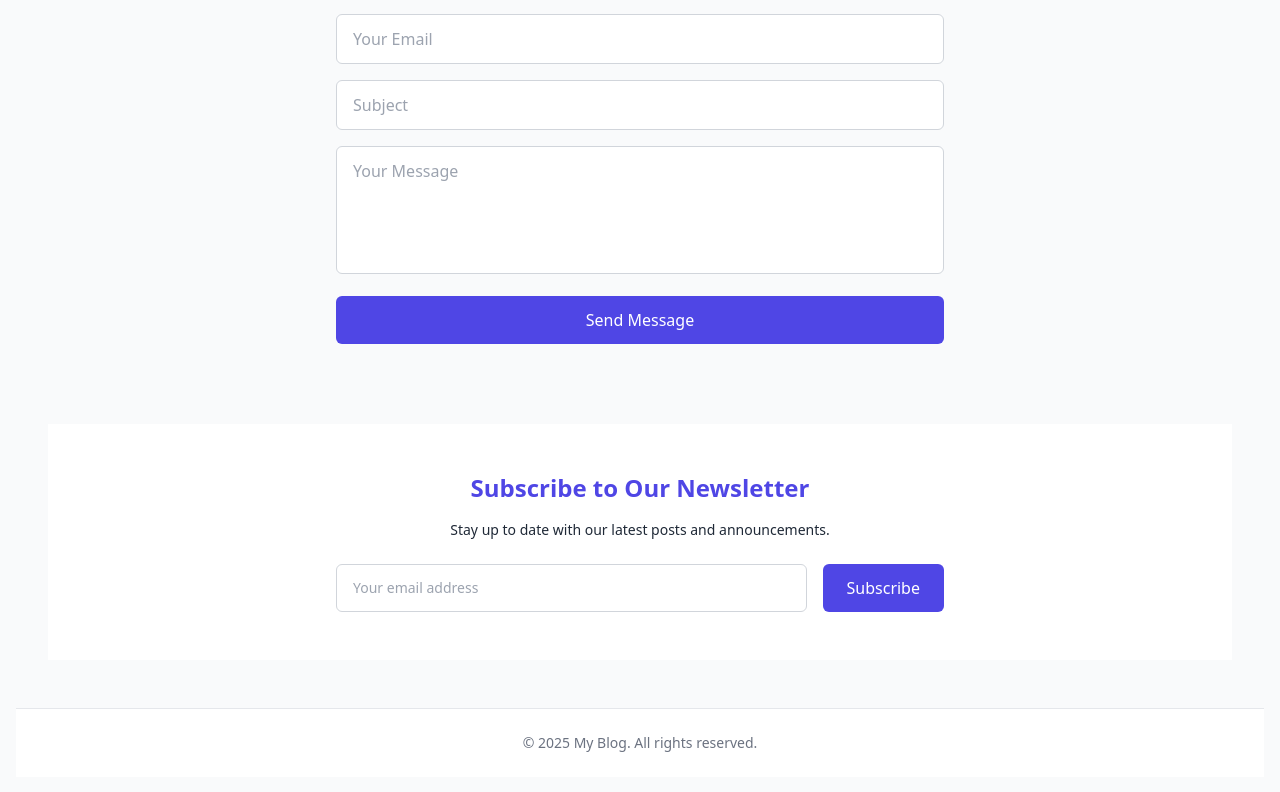
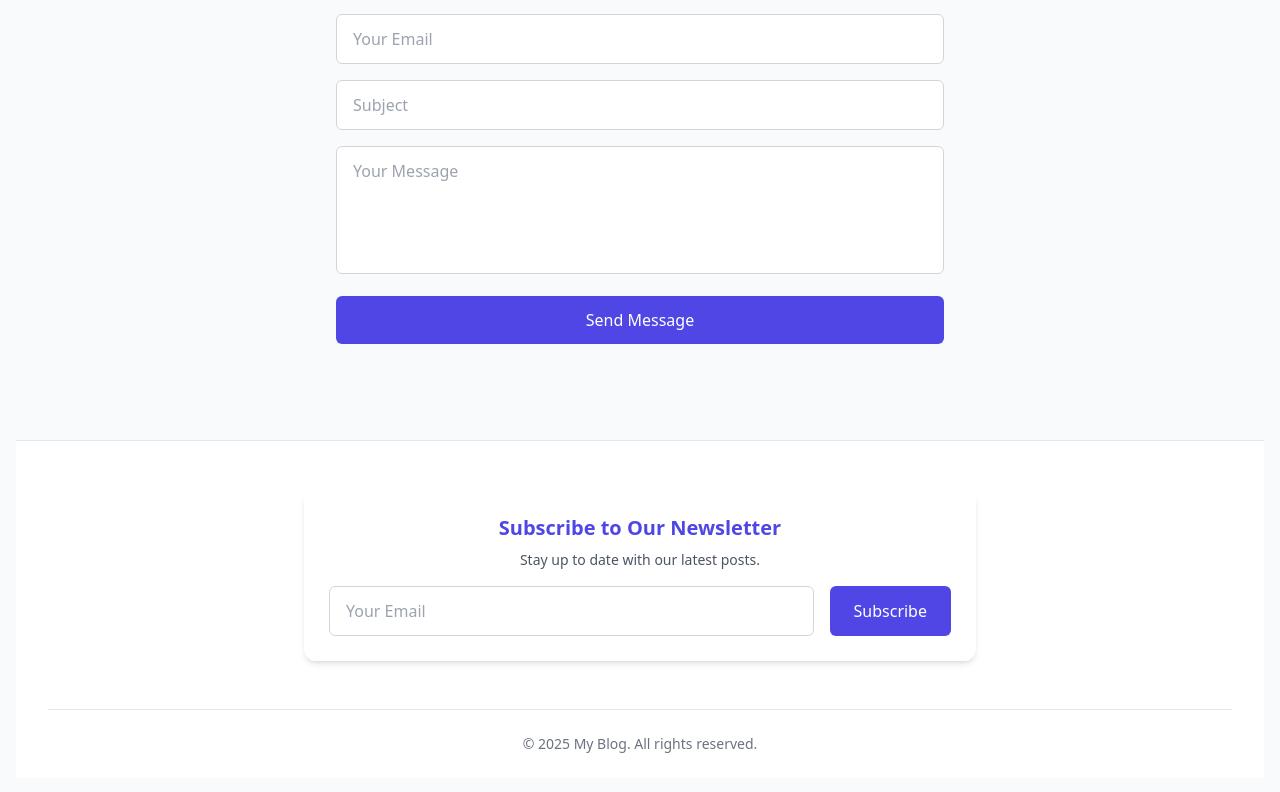
Before and after one commit to Sitholezw/my-blog, a React (Create React App) app: page / in a window 1280 px wide. Shown: the part 1611-2403 px from the top of the page. Built offline with nearby package versions, Linux system fonts and the light colour scheme.

Commit message:
Added the newslwttwer form within the footer

```diff
--- a/src/App.js
+++ b/src/App.js
@@ -143,7 +143,7 @@ const closeModal = () => setModalData(null);
       <BlogList posts={currentPosts} openModal={openModal} />
       <Pagination totalPages={totalPages} currentPage={currentPage} onChange={setCurrentPage} />
       <ContactForm />
-      <NewsletterForm />
+     {/* <NewsletterForm />*/}
     </div>
 
     <Modal data={modalData} onClose={closeModal} />
--- a/src/components/Footer.js
+++ b/src/components/Footer.js
@@ -2,14 +2,47 @@ import React from 'react';
 
 const Footer = () => {
   return (
-    <footer className="bg-white dark:bg-surface-dark border-t border-gray-200 dark:border-gray-700 mt-12">
-      <div className="max-w-7xl mx-auto px-4 sm:px-6 lg:px-8 py-6 text-center text-sm text-gray-500 dark:text-gray-400">
-        <p>&copy; {new Date().getFullYear()} My Blog. All rights reserved.</p>
+    <footer className="bg-white dark:bg-surface-dark border-t border-gray-200 dark:border-gray-700 mt-12 pt-12">
+      <div className="max-w-7xl mx-auto px-4 sm:px-6 lg:px-8">
+        {/* Newsletter Signup Section */}
+        <div className="max-w-2xl mx-auto mb-12 backdrop-blur-md bg-white/50 dark:bg-white/5 p-6 rounded-xl shadow-md border border-white/20">
+          <h2 className="text-xl font-bold text-center text-primary dark:text-primary-light mb-2">
+            Subscribe to Our Newsletter
+          </h2>
+          <p className="text-sm text-center text-gray-600 dark:text-gray-400 mb-4">
+            Stay up to date with our latest posts.
+          </p>
+          <form
+            action="https://YOUR_MAILCHIMP_URL"
+            method="post"
+            target="_blank"
+            className="flex flex-col sm:flex-row gap-4"
+          >
+            <input
+              type="email"
+              name="EMAIL"
+              required
+              placeholder="Your Email"
+              className="w-full sm:flex-1 px-4 py-3 rounded-md border border-gray-300 dark:border-gray-600 bg-white dark:bg-surface-dark text-gray-900 dark:text-white placeholder:text-gray-400 focus:outline-none focus:ring-2 focus:ring-primary"
+            />
+            <button
+              type="submit"
+              className="px-6 py-3 rounded-md bg-primary text-white font-medium hover:bg-primary-dark transition"
+            >
+              Subscribe
+            </button>
+          </form>
+        </div>
+
+        {/* Footer Bottom */}
+        <div className="text-center py-6 text-sm text-gray-500 dark:text-gray-400 border-t border-gray-200 dark:border-gray-700">
+          &copy; {new Date().getFullYear()} My Blog. All rights reserved.
+        </div>
       </div>
     </footer>
   );
 };
 
 export default Footer;
-// This is a simple footer component for a blog site.
-// It includes a copyright notice with the current year.
+// This is a footer component for a blog site.
+// It includes a newsletter signup section and copyright information.
```
